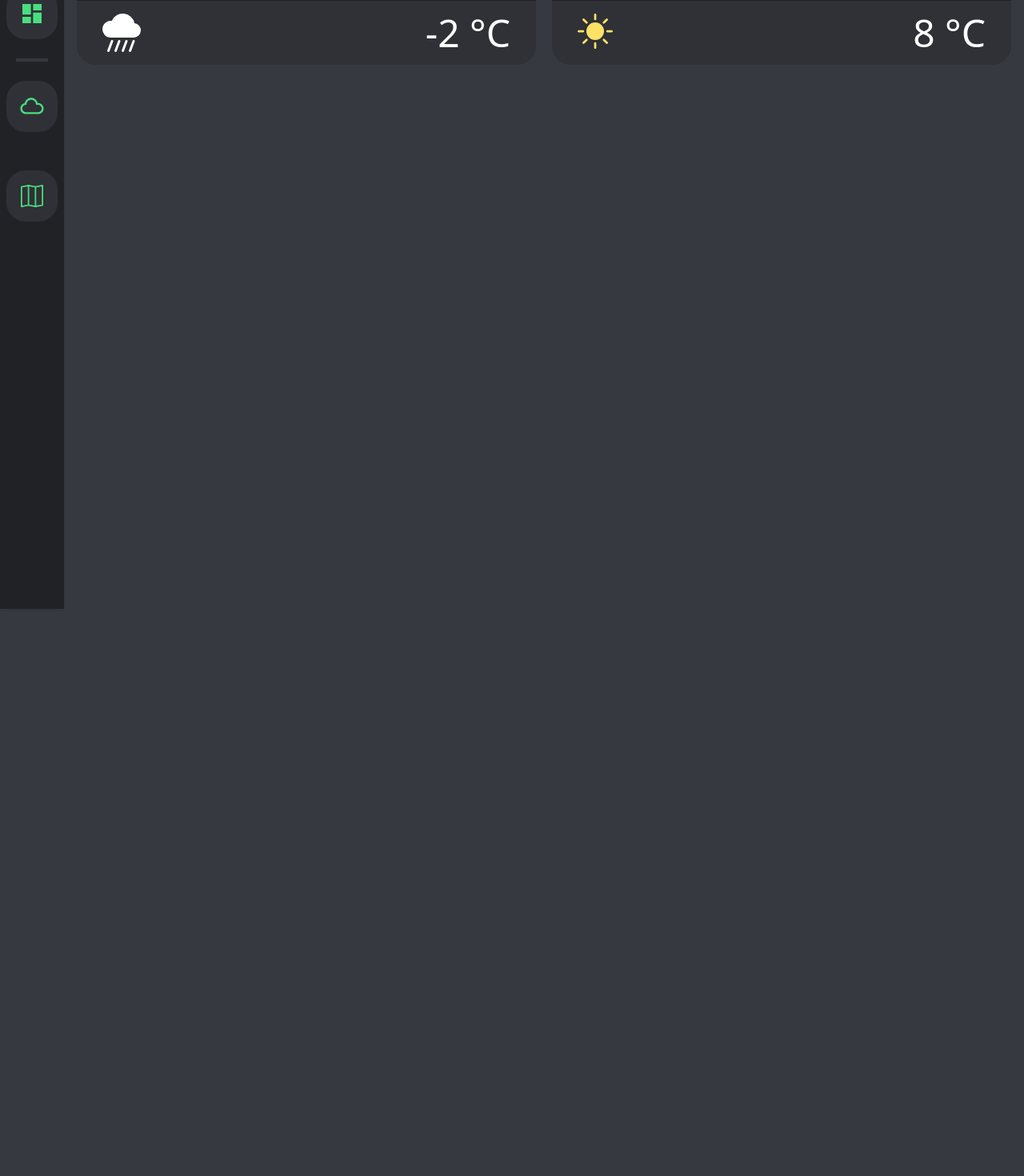
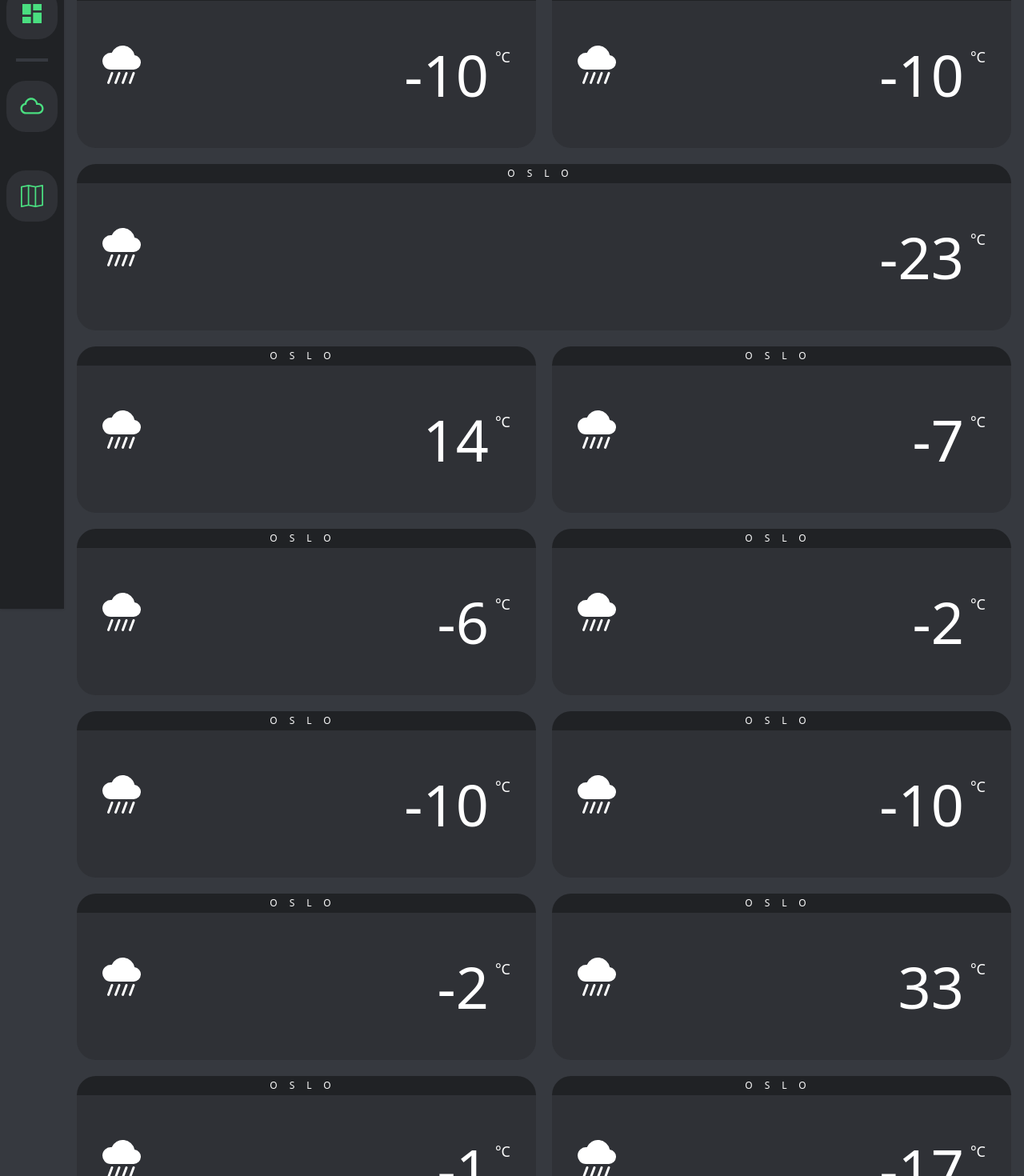
Before and after one commit to herrandyjohansson/andyland.vite, a React (Vite) app: page / in a window 1280 px wide. Shown: the part 39-1509 px from the top of the page at 80% size. Before the commit the page ends 800 px from the top, so only its background shows below. Built offline with nearby package versions, Linux system fonts and the light colour scheme.

Commit message:
update stuff

```diff
--- a/src/App.tsx
+++ b/src/App.tsx
@@ -10,33 +10,121 @@ function App() {
       </div>
 
       <div className="main-wrapper">
-        <div className="grid grid-cols-2 gap-5">
-          <Card
-            temperature={"-2"}
-            icon={<BsFillCloudRainHeavyFill />}
-            name={"oslo"}
-          />
-          <Card
-            temperature={"8"}
-            icon={<BsSunFill size={44} color={"#FFE168"} />}
-            name={"linköping"}
-          />
+        <div className="grid grid-cols-2 grid-rows-2 gap-5">
+          <div>
+            <CardWeather
+              temperature={"-10"}
+              icon={<BsFillCloudRainHeavyFill />}
+              name={"oslo"}
+            />
+          </div>
+          <div>
+            <CardWeather
+              temperature={"-10"}
+              icon={<BsFillCloudRainHeavyFill />}
+              name={"oslo"}
+            />
+          </div>
+          <div className="col-span-2">
+            <CardWeather
+              temperature={"-23"}
+              icon={<BsFillCloudRainHeavyFill />}
+              name={"oslo"}
+            />
+          </div>
+          <div>
+            <CardWeather
+              temperature={"14"}
+              icon={<BsFillCloudRainHeavyFill />}
+              name={"oslo"}
+            />
+          </div>
+          <div className="">
+            <CardWeather
+              temperature={"-7"}
+              icon={<BsFillCloudRainHeavyFill />}
+              name={"oslo"}
+            />
+          </div>
+          <div>
+            <CardWeather
+              temperature={"-6"}
+              icon={<BsFillCloudRainHeavyFill />}
+              name={"oslo"}
+            />
+          </div>
+          <div>
+            <CardWeather
+              temperature={"-2"}
+              icon={<BsFillCloudRainHeavyFill />}
+              name={"oslo"}
+            />
+          </div>
+          <div>
+            <CardWeather
+              temperature={"-10"}
+              icon={<BsFillCloudRainHeavyFill />}
+              name={"oslo"}
+            />
+          </div>
+          <div>
+            <CardWeather
+              temperature={"-10"}
+              icon={<BsFillCloudRainHeavyFill />}
+              name={"oslo"}
+            />
+          </div>
+
+          <div>
+            <CardWeather
+              temperature={"-2"}
+              icon={<BsFillCloudRainHeavyFill />}
+              name={"oslo"}
+            />
+          </div>
+          <div>
+            <CardWeather
+              temperature={"33"}
+              icon={<BsFillCloudRainHeavyFill />}
+              name={"oslo"}
+            />
+          </div>
+          <div>
+            <CardWeather
+              temperature={"-1"}
+              icon={<BsFillCloudRainHeavyFill />}
+              name={"oslo"}
+            />
+          </div>
+          <div>
+            <CardWeather
+              temperature={"-17"}
+              icon={<BsFillCloudRainHeavyFill />}
+              name={"oslo"}
+            />
+          </div>
         </div>
       </div>
     </div>
   );
 }
 
-const Card = ({ temperature, icon, name }: any) => {
+const CardWeather = ({ temperature, icon, name }: any) => {
   return (
     <div>
       <div className="rounded-tr-3xl rounded-tl-3xl bg-grey-900 text-center uppercase text-xs p-1 tracking-widest">
         {name}
       </div>
       <div className="rounded-br-3xl rounded-bl-3xl bg-grey-800 p-4">
-        <div className="flex justify-between mx-4">
+        <div className="flex justify-between mx-4 mt-10 mb-10">
           <div className="text-5xl">{icon}</div>
-          <div className="text-5xl">{temperature} °C</div>
+          <div className="text-7xl flex">
+            {temperature}
+            <span className="text-lg ml-2">
+              <span>°</span>
+              <span className="">C</span>
+            </span>
+          </div>
         </div>
       </div>
     </div>
--- a/vite.config.ts
+++ b/vite.config.ts
@@ -3,8 +3,5 @@ import react from "@vitejs/plugin-react";
 
 // https://vitejs.dev/config/
 export default defineConfig({
-  server: {
-    port: 1337,
-  },
   plugins: [react()],
 });
```
Also changed, not shown: 1 other file (tests, documents, lock files or other folders).
